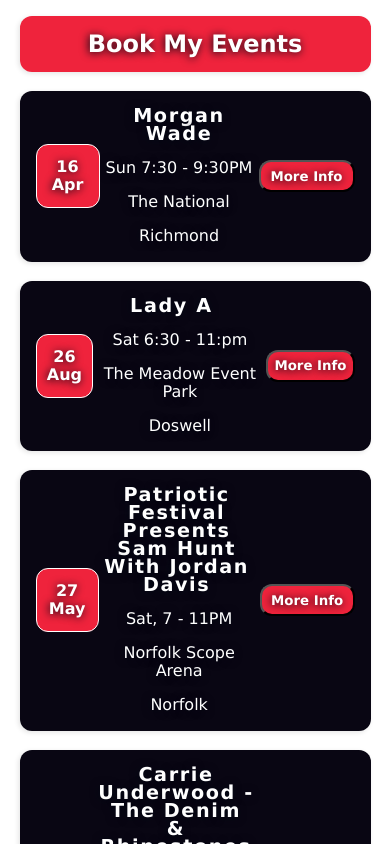
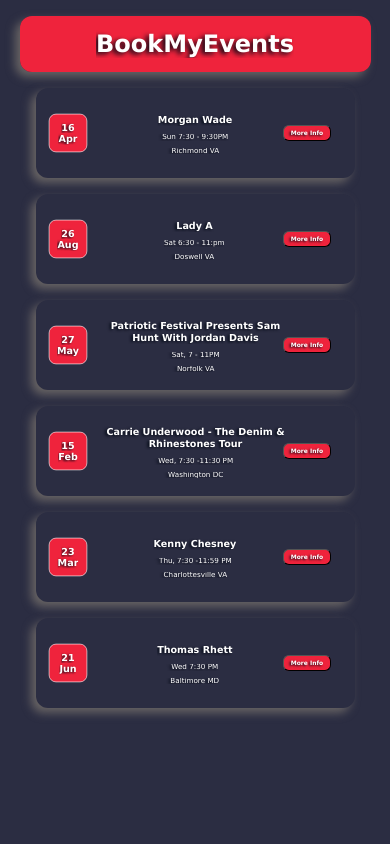
Before and after one commit to sucheta90/book_my_events, a React (Create React App) app: page / in a window 390 px wide. Shown: the top 844 px of the page. Built offline with nearby package versions, Linux system fonts and the light colour scheme.

Commit message:
changed styles on css files, EventItems, EventDetails, App.css to make pages reponsive to different screen sizes.

```diff
--- a/src/App.css
+++ b/src/App.css
@@ -1,27 +1,21 @@
-/* .App-header {
-  background-color: #282c34;
-  min-height: 100vh;
-  display: flex;
-  flex-direction: column;
-  align-items: center;
-  justify-content: center;
-  font-size: calc(10px + 2vmin);
-  color: white;
-} */
 * {
   box-sizing: border-box;
   text-align: center;
 }
-body {
-  /* background-color: #003049; */
-}
+
 .App {
   background-color: white;
+  min-width: 320px;
+  max-width: 1200px;
   width: 100vw;
   min-height: 100vh;
-  height: 100%;
-  padding: 1rem;
+  height: auto;
+  padding-top: 1rem;
+  padding-bottom: 5rem;
+  padding-right: 1rem;
+  padding-left: 1rem;
   margin: 0 auto;
+  background-color: #2b2d42;
   /* display: flex;
   flex-direction: column; */
 }
@@ -38,8 +32,8 @@
   justify-content: space-between;
   /* background-color: white; */
 }
-/* @media screen and (max-width: 768px) {
+@media screen and (min-width: 300px) and(max-width:768px) {
   .App {
-    transform: scale(0.8);
+    width: 100vw;
   }
-} */
+}
--- a/src/components/Events/EventContainer.js
+++ b/src/components/Events/EventContainer.js
@@ -47,6 +47,7 @@
         time={props.event.time}
         location={props.event.location}
         city={props.event.city}
+        state={props.event.state}
         redClass={props.event.redClass}
         greenClass={props.event.greenclass}
         blueClass={props.event.blueclass}
--- a/src/components/Events/EventDate.css
+++ b/src/components/Events/EventDate.css
@@ -1,13 +1,22 @@
 .date-item {
-  width: 4rem;
-  height: 4rem;
+  width: 64px;
+  height: 64px;
   background-color: #ef233c;
   font-weight: 600;
   border: 1px solid white;
-  margin-left: 1rem;
+  /* margin-left: 1rem; */
   display: flex;
   flex-direction: column;
   align-items: center;
   justify-content: center;
   border-radius: 12px;
+  position: absolute;
+  left: 2rem;
 }
+
+@media screen and (max-width: 960px) {
+  .date-item {
+    transform: scale(0.6);
+    left: 0;
+  }
+}
--- a/src/components/Events/EventDetails.js
+++ b/src/components/Events/EventDetails.js
@@ -6,14 +6,18 @@
   return (
     <Card className={styles.details}>
       <img src={props.event.image} className={styles.image} />
+      <div className={styles.main}>
         <a href={props.event.direction} target="_blank" rel="noreferrer">
           <p>{`${props.event.location} - ${props.event.city}, ${props.event.state}`}</p>
         </a>
         <p>{props.event.description}</p>
+        <div>
           <button onClick={props.hideDetailHandler}>Go Back</button>
           <button id="bookNow-btn" onClick={props.bookNowHandler}>
             Book now
           </button>
+        </div>
+      </div>
     </Card>
   );
 }
--- a/src/components/Events/EventDetails.module.css
+++ b/src/components/Events/EventDetails.module.css
@@ -1,29 +1,79 @@
 .details {
-  /* display: inline-block; */
-  height: fit-content;
   width: 100%;
-  margin: 0 auto;
   margin-top: 1rem;
+  display: flex;
+  align-items: center;
+  justify-content: space-evenly;
   position: relative;
-  border: none;
-  /* background-color: hsla(0, 0%, 100%, 0.5); */
-  background-color: #e2b2ea;
-  padding-bottom: 2rem;
+  background: white;
+  color: #001524;
+  height: 30vw;
+}
+.main {
+  width: 60%;
+  position: absolute;
+  left: 40%;
+  display: flex;
+  flex-wrap: wrap;
+  padding: 1rem;
+  flex-direction: column;
+  align-items: center;
+}
+.main a,
+.main p {
+  color: #001524;
+  text-shadow: none;
+}
+.main a {
+  font-size: 1.5rem;
+  font-weight: 600;
+}
+.main p {
+  font-size: 0.8rem;
 }
 .details button {
   background-color: #ef233c;
   border-radius: 12px;
   font-weight: 600;
-  width: 10rem;
-  height: 2rem;
+  text-align: center;
+  width: 100px;
+  height: 32px;
+  margin: 10px;
   /* display: none; */
 }
-.details p {
-  font-size: 0.8rem;
+
+.image {
+  width: 30vw;
+  height: 30vw;
+  margin: 0 auto;
+  border-radius: 12px;
+  align-self: center;
+  position: absolute;
+  left: 0;
+  border-top-right-radius: 0;
+  border-bottom-right-radius: 0;
 }
-.image {
-  width: 40%;
-  margin: 0 auto;
-  margin-top: 2rem;
-  border-radius: 12px;
+@media screen and (max-width: 750px) {
+  .main {
+    transform: scale(0.8);
+    transition: transform 0.4s;
+  }
 }
+@media screen and (max-width: 617px) {
+  .details {
+    height: 50vh;
+  }
+  .image {
+    width: 30vw;
+    height: 30vw;
+    border-radius: 12px;
+    top: 2%;
+    left: 30%;
+    box-shadow: -0.3rem 0.3rem 0.5rem #001524;
+  }
+  .main {
+    top: 20%;
+    width: 100%;
+    left: -1%;
+  }
+}
--- a/src/components/Events/EventItem.js
+++ b/src/components/Events/EventItem.js
@@ -6,13 +6,13 @@
   return (
     <Card className={`${styles.tile}`} id={props.id}>
       <EventDate date={props.date} className={styles.pointer_none} />
-      <div className={styles.pointer_none}>
+      <div className={`${styles.pointer_none} ${styles.mainInfo}`}>
         <h2 className={`${styles.title} ${styles.pointer_none}`}>
           {props.title}
         </h2>
         <span className={styles.pointer_none}>{` ${props.time}`}</span>
-        <p className={styles.pointer_none}>{props.location} </p>
-        <p className={styles.pointer_none}>{props.city}</p>
+        {/* <p className={styles.pointer_none}>{props.location} </p> */}
+        <p className={styles.pointer_none}>{`${props.city} ${props.state}`}</p>
       </div>
       {props.toShow === "" && (
         <button
--- a/src/components/Events/EventItem.module.css
+++ b/src/components/Events/EventItem.module.css
@@ -1,36 +1,71 @@
 * {
   color: white;
   font-family: Verdana, Geneva, Tahoma, sans-serif;
-  text-shadow: -0.05rem 0.05rem 0.5rem #000814;
+  text-shadow: -0.2rem 0.1rem 0.3rem #000814;
   /* background-color: #dee2e6; */
 }
-.title {
-  font-size: 1.2rem;
-  /* text-shadow: -0.05rem -0.05rem 0.5rem ; */
-  letter-spacing: 0.1rem;
-  width: 40vw;
+
+.info_btn {
+  font-size: 12px;
+  height: 32px;
+  width: 96px;
+  /* margin-right: 1rem; */
+  border-radius: 12px;
+  background-color: #ef233c;
+  font-weight: 600;
+  position: absolute;
+  right: 1rem;
 }
 .tile {
   display: flex;
   align-items: center;
-  justify-content: space-between;
-  height: fit-content;
-  line-height: 18px;
-  margin-top: 1.2rem;
-  /* background-color: rgba(168, 218, 220, 0.4); */
-  background-color: #090613;
-  padding-top: 0.25px;
-  padding-bottom: 0.25px;
-  transition: transform 0.2s;
+  justify-content: space-evenly;
+  margin-top: 1rem;
+  position: relative;
+  height: 90px;
 }
-.info_btn {
-  height: 2rem;
-  width: 6rem;
-  margin-right: 1rem;
-  border-radius: 12px;
-  background-color: #ef233c;
-  font-weight: 600;
+.title {
+  font-size: 1rem;
+  letter-spacing: 8%;
+}
+.mainInfo {
+  display: flex;
+  flex-direction: column;
+  justify-content: space-around;
+  line-height: 10px;
+  position: absolute;
+}
+.mainInfo span,
+.mainInfo p {
+  font-size: 0.75rem;
 }
 .pointer_none {
   pointer-events: none;
 }
+
+@media screen and (max-width: 960px) {
+  .mainInfo {
+    transform: scale(0.8);
+  }
+  .info_btn {
+    transform: scale(0.6);
+    right: 0;
+  }
+}
+@media screen and (max-width: 553px) {
+  .title {
+    line-height: 20px;
+    /* font-size: 0.8rem; */
+  }
+}
+@media screen and (max-width: 528px) {
+  * {
+    overflow: scroll;
+  }
+  .mainInfo {
+    transform: scale(0.6);
+  }
+  .info_btn {
+    transform: scale(0.5);
+  }
+}
--- a/src/components/Events/Events.module.css
+++ b/src/components/Events/Events.module.css
@@ -1,6 +1,9 @@
 .event_list {
-  width: 90%;
+  width: 80%;
   margin: 0 auto;
+  padding-bottom: 2rem;
+  padding-left: 1rem;
+  padding-right: 1rem;
 }
 @media screen and (max-width: 768px) {
   .event_list {
--- a/src/components/Header/Header.js
+++ b/src/components/Header/Header.js
@@ -5,7 +5,7 @@
   // console.log(styles);
   return (
     <div className={styles.Header}>
-      <h2>Book My Events</h2>
+      <h2> BookMyEvents </h2>
     </div>
   );
 }
--- a/src/components/Header/Header.module.css
+++ b/src/components/Header/Header.module.css
@@ -1,13 +1,13 @@
 .Header {
-  width: 95%;
+  margin: 0 auto;
+  width: 100%;
   height: 3.5rem;
   background-color: #ef233c;
   display: flex;
   align-items: center;
   justify-content: center;
-  margin: 0 2rem 0 2rem;
   border-radius: 12px;
-  box-shadow: -0.1rem 0.1rem 0.3rem #e5e5e5;
+  box-shadow: -0.3rem 0.3rem 0.6rem #686464;
 }
 .Header h2 {
   color: white;
--- a/src/components/UI/Card.module.css
+++ b/src/components/UI/Card.module.css
@@ -1,4 +1,5 @@
 .card {
-  box-shadow: -0.1rem 0.1rem 0.3rem #e5e5e5;
+  /* box-shadow: -0.1rem 0.1rem 0.3rem #e5e5e5; */
   border-radius: 12px;
+  box-shadow: -0.3rem 0.3rem 0.6rem #686464;
 }
```
Lines whose indentation alone changed are shown as unchanged.
